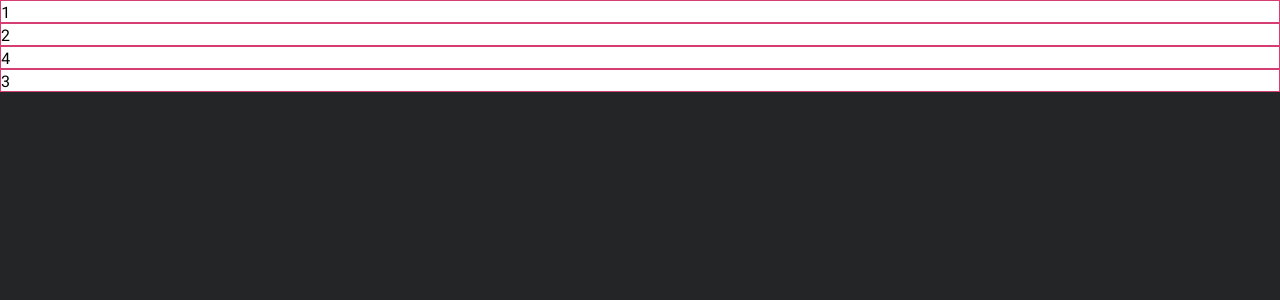
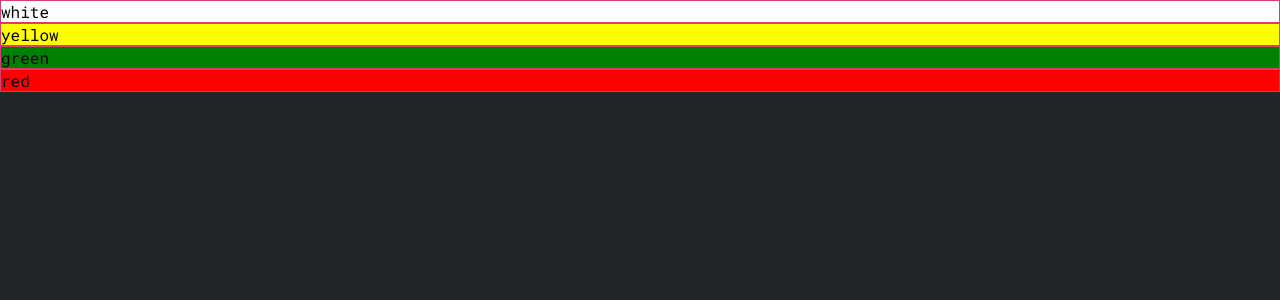
Before and after one commit to Hostek/om-checklist, a SvelteKit app: page / in a window 1280 px wide. Shown: the top 300 px of the page. Built offline with nearby package versions, Linux system fonts and the light colour scheme.

Commit message:
add constant with colors

```diff
--- a/src/components/Box.svelte
+++ b/src/components/Box.svelte
@@ -1,9 +1,10 @@
 <script lang="ts">
     export let id: string
     export let content: string
+    export let bgColor: string
 </script>
 
-<div {id} class="boxy white">{content}</div>
+<div {id} class={`boxy ${bgColor}`}>{content}</div>
 
 <style lang="scss">
     .boxy {
--- /dev/null
+++ b/src/constants.ts
@@ -0,0 +1 @@
+export const bgColors = ["white", "yellow", "green", "red"] as const
--- a/src/routes/+page.svelte
+++ b/src/routes/+page.svelte
@@ -1,12 +1,12 @@
 <script lang="ts">
     import Box from "../components/Box.svelte"
+    import { bgColors } from "../constants"
 </script>
 
 <main class="content roboto-font">
-    <Box id="1" content="1" />
-    <Box id="2" content="2" />
-    <Box id="4" content="4" />
-    <Box id="3" content="3" />
+    {#each bgColors as cl}
+        <Box id={cl} bgColor={cl} content={cl} />
+    {/each}
 </main>
 
 <style lang="scss">
--- /dev/null
+++ b/src/types.ts
@@ -0,0 +1,4 @@
+export interface ChecklistElement {
+    id: string
+    bgColor: string
+}
```
